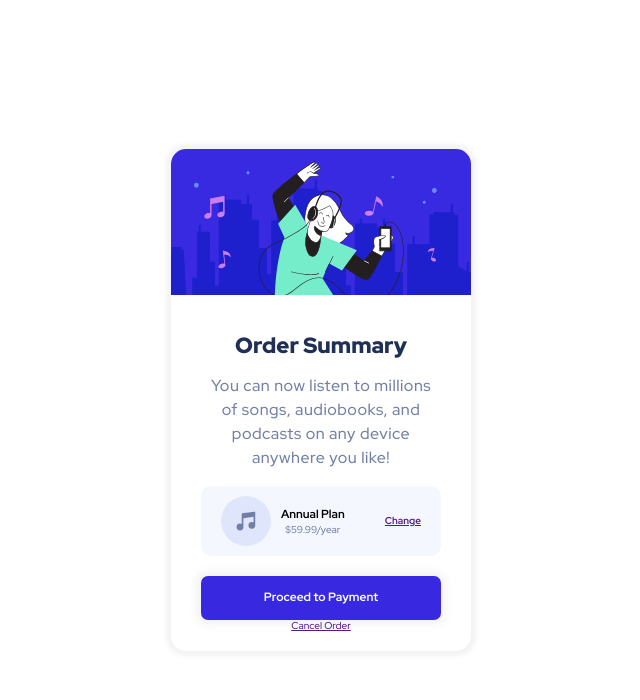
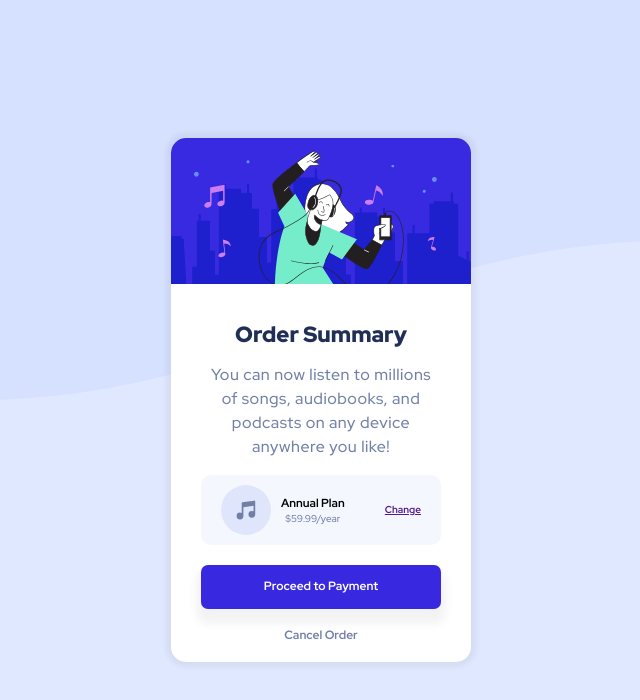
Before and after one commit to rakib2067/Frontend-Mentor-Challenges, a plain HTML site: page order-summary-component-main/index.html in a window 1280 px wide. Shown: the whole page, without its empty margins (319-959 px from the left). Drawn offline with Linux system fonts and the light colour scheme.

Commit message:
finished

```diff
--- a/order-summary-component-main/index.html
+++ b/order-summary-component-main/index.html
@@ -22,7 +22,9 @@
     <title>Frontend Mentor | Order summary card</title>
   </head>
   <body>
-    <section class="container">
+    <div class="bg__image"></div>
+    <section>
+      <div class="container">
         <div class="card">
           <div class="image__container">
             <img src="images/illustration-hero.svg" alt="" />
@@ -30,8 +32,8 @@
           <div class="card__body">
             <h1>Order Summary</h1>
             <p>
-            You can now listen to millions of songs, audiobooks, and podcasts on
-            any device anywhere you like!
+              You can now listen to millions of songs, audiobooks, and podcasts
+              on any device anywhere you like!
             </p>
 
             <div class="plan">
@@ -43,11 +45,12 @@
                 </div>
               </div>
 
-            <a href="">Change</a>
+              <a class="change" href="">Change</a>
             </div>
 
             <button>Proceed to Payment</button>
-          <a href="">Cancel Order</a>
+            <a class="cancel" href="">Cancel Order</a>
+          </div>
         </div>
       </div>
     </section>
--- a/order-summary-component-main/styles.css
+++ b/order-summary-component-main/styles.css
@@ -17,15 +17,18 @@ html {
 }
 body {
   font-family: "Red Hat Display", sans-serif;
+
+  background-color: var(--background-main);
+}
+button {
+  font-family: "Red Hat Display", sans-serif;
+}
+section {
   display: flex;
   justify-content: center;
   align-items: center;
   height: 100vh;
 }
-button {
-  font-family: "Red Hat Display", sans-serif;
-}
-
 .container {
   max-width: 300px;
 }
@@ -34,6 +37,7 @@ button {
   box-shadow: 0 0 5px 5px rgba(0, 0, 0, 5%);
   overflow: hidden;
   border-radius: 15px;
+  background-color: #fff;
 }
 .card__body {
   padding: 2rem 3rem;
@@ -103,10 +107,48 @@ button {
   padding: 1.5rem 3rem;
   font-size: 12px;
   border: none;
-  box-shadow: 0 0 10px 5px rgba(0, 0, 0, 5%);
+  box-shadow: 0 10px 10px 5px rgba(0, 0, 0, 5%);
   transition: opacity 0.15s;
+  margin-bottom: 2rem;
 }
 
 button:hover {
   opacity: 0.7;
 }
+
+.cancel {
+  color: var(--color-desat);
+  text-decoration: none;
+  font-size: 12px;
+  font-weight: 700;
+  transition: all 0.15s;
+}
+.cancel:hover {
+  color: var(--color-dark);
+}
+.change {
+  transition: all 0.15s;
+}
+.change:hover {
+  text-decoration: none;
+  opacity: 0.7;
+}
+
+.bg__image {
+  background: url("images/pattern-background-mobile.svg") no-repeat center/cover;
+  height: 400px;
+  position: absolute;
+  top: 0;
+  bottom: 0;
+  left: 0;
+  right: 0;
+  z-index: -1;
+}
+
+@media screen and (min-width: 768px) {
+  .bg__image {
+    background: url("images/pattern-background-desktop.svg") no-repeat
+      center/cover;
+    height: 50vh;
+  }
+}
```
Lines whose indentation alone changed are shown as unchanged.
